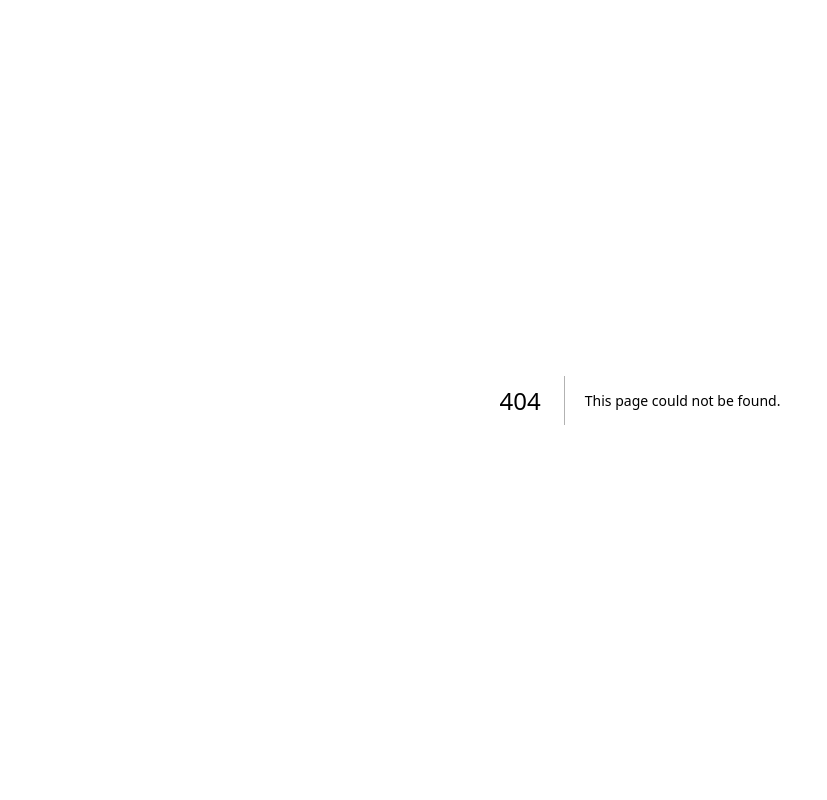
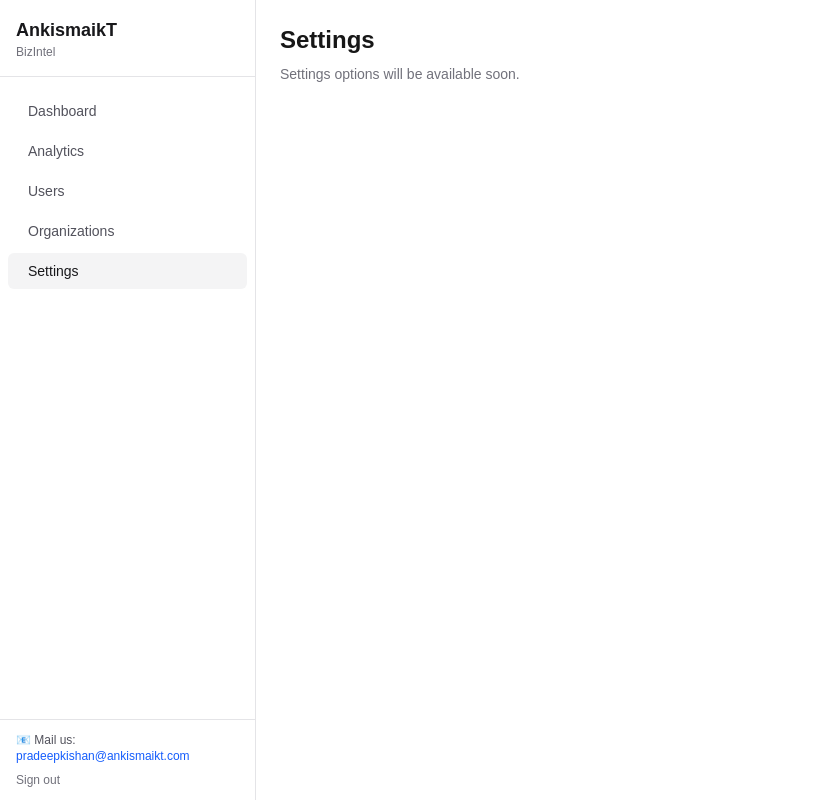
Before and after one commit to AnkismaikT/ankismaikt-bizintel, a Next.js app: page /settings in a window 1280 px wide. Before the commit this address had no page. Shown: the whole page, without its empty margins (0-827 px from the left). Built offline with nearby package versions, Linux system fonts and the light colour scheme.

Commit message:
Public beta ready

```diff
--- /dev/null
+++ b/app/(app)/analytics/page.tsx
@@ -0,0 +1,12 @@
+"use client";
+
+export default function AnalyticsPage() {
+  return (
+    <div className="p-6">
+      <h1 className="text-2xl font-semibold">Analytics</h1>
+      <p className="mt-2 text-sm text-zinc-500">
+        Analytics features are coming soon.
+      </p>
+    </div>
+  );
+}
--- /dev/null
+++ b/app/(app)/settings/page.tsx
@@ -0,0 +1,12 @@
+"use client";
+
+export default function SettingsPage() {
+  return (
+    <div className="p-6">
+      <h1 className="text-2xl font-semibold">Settings</h1>
+      <p className="mt-2 text-sm text-zinc-500">
+        Settings options will be available soon.
+      </p>
+    </div>
+  );
+}
--- a/components/Sidebar.tsx
+++ b/components/Sidebar.tsx
@@ -5,10 +5,10 @@ import { usePathname, useRouter } from "next/navigation";
 
 const navItems = [
   { name: "Dashboard", href: "/dashboard" },
-  { name: "Analytics", href: "/dashboard" },
+  { name: "Analytics", href: "/analytics" },
   { name: "Users", href: "/org/users" },
   { name: "Organizations", href: "/org" },
-  { name: "Settings", href: "/org/settings" },
+  { name: "Settings", href: "/settings" },
 ];
 
 export default function Sidebar() {
@@ -16,64 +16,60 @@ export default function Sidebar() {
   const router = useRouter();
 
   function handleLogout() {
-    // 1️⃣ clear login state
     localStorage.removeItem("userId");
-
-    // 2️⃣ redirect to login
-    router.push("/login");
+    router.replace("/login");
   }
 
   return (
-    <aside className="h-screen w-64 bg-white dark:bg-zinc-950 border-r border-zinc-200 dark:border-zinc-800 flex flex-col">
-
+    <aside className="flex h-screen w-64 flex-col border-r border-zinc-200 bg-white dark:border-zinc-800 dark:bg-zinc-950">
       {/* Brand */}
-      <div className="px-4 py-4 border-b border-zinc-200 dark:border-zinc-800">
-        <div className="text-lg font-semibold tracking-tight text-zinc-900 dark:text-white">
+      <div className="border-b border-zinc-200 px-4 py-4 dark:border-zinc-800">
+        <div className="text-lg font-semibold text-zinc-900 dark:text-white">
           AnkismaikT
         </div>
-        <div className="text-xs text-zinc-500">
-          BizIntel
-        </div>
+        <div className="text-xs text-zinc-500">BizIntel</div>
       </div>
 
       {/* Navigation */}
-      <nav className="flex-1 px-2 py-4 space-y-1">
+      <nav className="flex-1 space-y-1 px-2 py-4">
         {navItems.map((item) => {
-          const isActive = pathname.startsWith(item.href);
+          const isActive = pathname === item.href;
 
           return (
             <Link
               key={item.name}
               href={item.href}
-              className={`relative flex items-center rounded-md px-3 py-2 text-sm transition ${
+              className={`flex items-center rounded-md px-3 py-2 text-sm transition ${
                 isActive
-                  ? "bg-zinc-100 dark:bg-zinc-900 text-zinc-900 dark:text-white font-medium"
+                  ? "bg-zinc-100 font-medium text-zinc-900 dark:bg-zinc-900 dark:text-white"
                   : "text-zinc-600 hover:bg-zinc-50 hover:text-zinc-900 dark:text-zinc-400 dark:hover:bg-zinc-900"
               }`}
             >
-              {isActive && (
-                <span className="absolute left-0 top-1/2 -translate-y-1/2 h-6 w-1 rounded-r bg-blue-600" />
-              )}
               <span className="ml-2">{item.name}</span>
             </Link>
           );
         })}
       </nav>
 
-      {/* User Section */}
-      <div className="border-t border-zinc-200 dark:border-zinc-800 px-4 py-3">
-        <div className="text-sm font-medium text-zinc-900 dark:text-white">
-          Pradeep Kishan
+      {/* Footer */}
+      <div className="border-t border-zinc-200 px-4 py-3 text-xs text-zinc-600 dark:border-zinc-800 dark:text-zinc-400">
+        <div className="mb-2">
+          📧 Mail us:{" "}
+          <a
+            href="mailto:pradeepkishan@ankismaikt.com"
+            className="text-blue-600 hover:underline"
+          >
+            pradeepkishan@ankismaikt.com
+          </a>
         </div>
 
         <button
           onClick={handleLogout}
-          className="mt-1 text-xs text-zinc-500 hover:text-red-600"
+          className="text-xs text-zinc-500 hover:text-zinc-900 dark:hover:text-white"
         >
           Sign out
         </button>
       </div>
-
     </aside>
   );
 }
```
